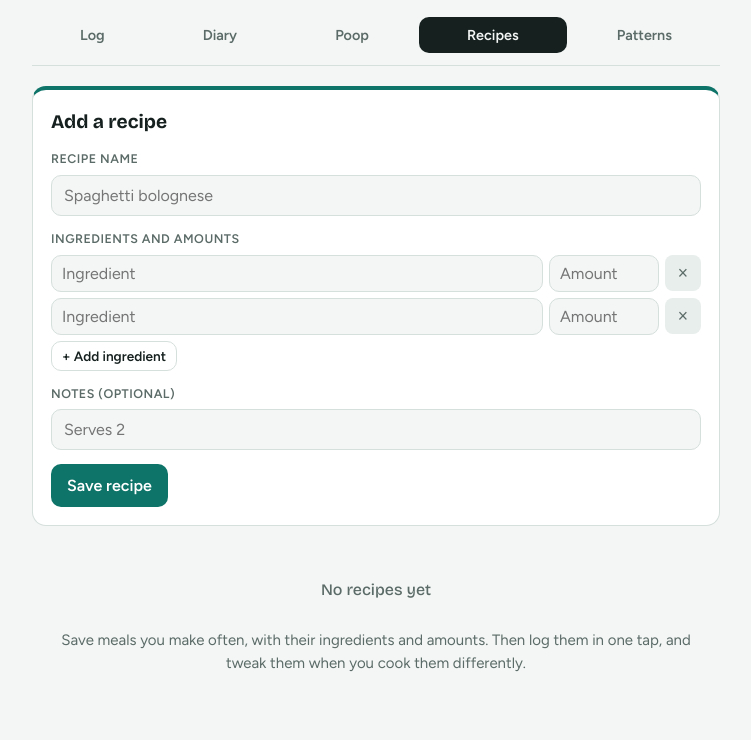
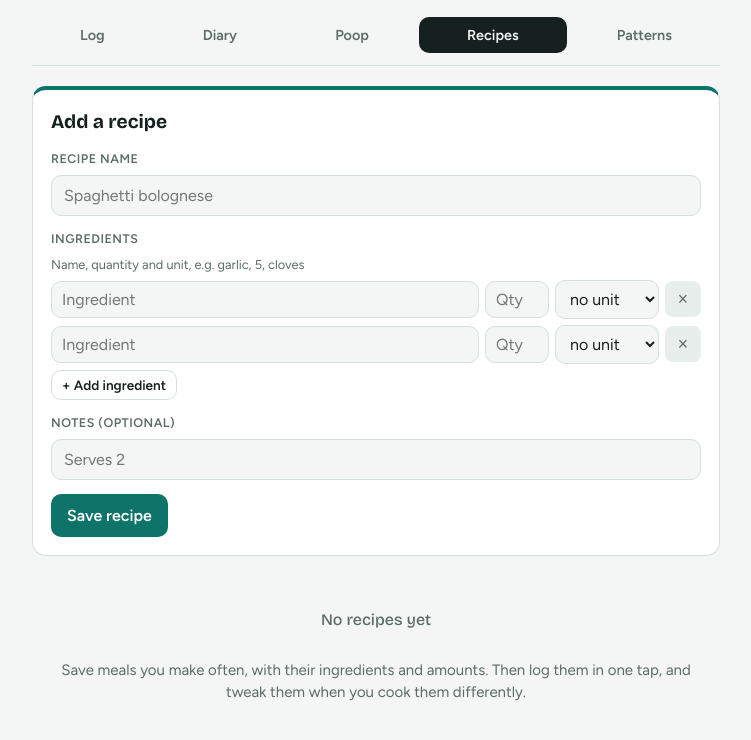
Before and after one commit to lnewin/tummy-log, a plain HTML site: page index.html in a window 1280 px wide. Both pictures are taken after a click on the tab "Recipes". Shown: the part 92-832 px from the top of the page, without its empty margins (264-1015 px from the left). Drawn offline with nearby package versions, Linux system fonts and the light colour scheme.

Commit message:
Add quantity and unit picker to recipe ingredients
Co-Authored-By: Claude Opus 5.5 <noreply@anthropic.com>
Claude-Session: https://claude.ai/code/session_01HDMqsDoY85YfrLReQK7Gu2

```diff
--- a/index.html
+++ b/index.html
@@ -101,8 +101,9 @@ label.check input{width:20px;height:20px;accent-color:var(--meal)}
 .sublink{display:flex;gap:8px;flex-wrap:wrap}
 /* ingredient editor */
 .ings{display:flex;flex-direction:column;gap:6px}
-.ing{display:grid;grid-template-columns:1fr 110px 36px;gap:6px;align-items:center}
-.ing input{padding:8px 10px}
+.ing{display:grid;grid-template-columns:minmax(0,1fr) 64px 104px 36px;gap:6px;align-items:center}
+.ing input,.ing select{padding:8px 10px;min-width:0}
+@media (max-width:480px){.ing{grid-template-columns:72px minmax(0,1fr) 36px;padding-bottom:6px;border-bottom:1px dashed var(--line)}.ing .nm{grid-column:1 / -1}}
 .ing button{border:0;background:var(--sunk);color:var(--muted);border-radius:8px;height:36px;cursor:pointer;font-size:1.1rem}
 .varbox{background:var(--meal-soft);border-radius:10px;padding:10px 12px;display:flex;flex-direction:column;gap:6px}
 .diff{font-size:.85rem;color:var(--muted)}
@@ -416,7 +417,7 @@ details p{color:var(--muted);font-size:.9rem;margin:8px 0 0}
       <h2 id="recipeFormTitle">Add a recipe</h2>
       <label for="recipeName">Recipe name<input id="recipeName" placeholder="Spaghetti bolognese"></label>
       <div>
-        <div class="lbl">Ingredients and amounts</div>
+        <div class="lbl">Ingredients <span class="hint">Name, quantity and unit, e.g. garlic, 5, cloves</span></div>
         <div class="ings" id="recipeIngs" style="margin-top:6px"></div>
         <div class="actions" style="margin-top:6px"><button type="button" class="btn ghost small" id="recipeIngAdd">+ Add ingredient</button></div>
       </div>
@@ -572,24 +573,64 @@ function segPicker(sel, cb){ $(sel).addEventListener("click", e => { const b=e.t
 function flash(id, msg, bad){ const el=$(id); el.textContent=msg; el.style.color = bad?"var(--sym)":"var(--ok)"; clearTimeout(el._t); el._t=setTimeout(()=>el.textContent="",3500); }
 
 /* ingredient row editor, used by meals and recipes */
+/* units: [singular, plural]; metric units don't change */
+const UNITS = [
+  ["", ""], ["g","g"], ["kg","kg"], ["ml","ml"], ["l","l"], ["tsp","tsp"], ["tbsp","tbsp"], ["cup","cups"],
+  ["clove","cloves"], ["tin","tins"], ["can","cans"], ["jar","jars"], ["pack","packs"], ["bag","bags"], ["bottle","bottles"],
+  ["slice","slices"], ["piece","pieces"], ["rasher","rashers"], ["fillet","fillets"], ["stick","sticks"], ["sheet","sheets"],
+  ["handful","handfuls"], ["pinch","pinches"], ["bunch","bunches"], ["sprig","sprigs"], ["splash","splashes"], ["to taste","to taste"]
+];
+const FRAC = {"½":.5,"¼":.25,"¾":.75,"⅓":1/3,"⅔":2/3};
+function parseQty(s){
+  s = String(s||"").trim(); if (!s) return null;
+  if (FRAC[s] != null) return FRAC[s];
+  const m = s.match(/^(\d+)\s*([½¼¾⅓⅔])$/); if (m) return +m[1] + FRAC[m[2]];
+  const f = s.match(/^(\d+)\s*\/\s*(\d+)$/); if (f && +f[2]) return +f[1] / +f[2];
+  const n = parseFloat(s.replace(",", ".")); return isNaN(n) ? null : n;
+}
+function fmtQty(q){ if (q == null) return ""; const w = Math.floor(q), r = q - w; const fr = Object.entries(FRAC).find(([,v]) => Math.abs(v - r) < 0.01); if (fr && r) return (w ? w : "") + fr[0]; return String(Math.round(q*100)/100); }
+function fmtAmount(q, unit){
+  if (unit === "to taste") return "to taste";
+  const u = UNITS.find(x => x[0] === unit);
+  const uTxt = !unit ? "" : u ? (q != null && q !== 1 && !(q < 1 && q > 0) ? u[1] : u[0]) : unit;
+  return [fmtQty(q), uTxt].filter(Boolean).join(" ");
+}
+function parseAmount(a){
+  a = String(a||"").trim(); if (!a) return {qty:null, unit:""};
+  if (/^to taste$/i.test(a)) return {qty:null, unit:"to taste"};
+  const m = a.match(/^([\d.,\/½¼¾⅓⅔]+(?:\s*[½¼¾⅓⅔])?)\s*(.*)$/);
+  const qty = m ? parseQty(m[1]) : null, rest = (m ? m[2] : a).trim().toLowerCase();
+  const u = UNITS.find(x => x[0] === rest || x[1] === rest);
+  return {qty, unit: u ? u[0] : rest};
+}
 function ingEditor(container, rows, onChange){
+  rows.forEach(r => { if (r.qty === undefined && r.unit === undefined){ const p = parseAmount(r.amount); r.qty = p.qty; r.unit = p.unit; } });
   function draw(){
     container.textContent = "";
     rows.forEach((r, i) => {
       const row = document.createElement("div"); row.className = "ing";
-      const n = document.createElement("input"); n.value = r.name; n.placeholder = "Ingredient"; n.setAttribute("aria-label","Ingredient name");
-      const a = document.createElement("input"); a.value = r.amount || ""; a.placeholder = "Amount"; a.setAttribute("aria-label","Amount");
-      const x = document.createElement("button"); x.type="button"; x.textContent="×"; x.setAttribute("aria-label","Remove ingredient");
+      const n = document.createElement("input"); n.value = r.name; n.placeholder = "Ingredient"; n.setAttribute("aria-label","Ingredient name"); n.className = "nm";
+      const q = document.createElement("input"); q.type = "text"; q.inputMode = "decimal"; q.value = fmtQty(r.qty); q.placeholder = "Qty"; q.setAttribute("aria-label","Quantity"); q.className = "qt";
+      const u = document.createElement("select"); u.setAttribute("aria-label","Unit"); u.className = "un";
+      const opts = UNITS.slice(); if (r.unit && !opts.some(x=>x[0]===r.unit)) opts.push([r.unit, r.unit]);
+      opts.forEach(([s, p]) => { const o = document.createElement("option"); o.value = s; o.textContent = !s ? "no unit" : p; u.appendChild(o); });
+      u.value = r.unit || "";
+      const x = document.createElement("button"); x.type="button"; x.textContent="×"; x.setAttribute("aria-label","Remove ingredient"); x.className = "rm";
+      const sync = () => { r.amount = fmtAmount(r.qty, r.unit); onChange && onChange(); };
       n.oninput = () => { r.name = n.value; onChange && onChange(); };
-      a.oninput = () => { r.amount = a.value; onChange && onChange(); };
+      q.oninput = () => { r.qty = parseQty(q.value); sync(); };
+      u.onchange = () => { r.unit = u.value; if (r.unit === "to taste"){ r.qty = null; q.value = ""; } sync(); };
       x.onclick = () => { rows.splice(i,1); draw(); onChange && onChange(); };
-      row.append(n, a, x); container.appendChild(row);
+      row.append(n, q, u, x); container.appendChild(row);
     });
   }
   draw();
-  return { draw, add(){ rows.push({name:"", amount:""}); draw(); const ins = container.querySelectorAll(".ing input"); if (ins.length) ins[ins.length-2].focus(); onChange && onChange(); } };
+  return { draw, add(){ rows.push({name:"", qty:null, unit:"", amount:""}); draw(); const ins = container.querySelectorAll(".ing input.nm"); if (ins.length) ins[ins.length-1].focus(); onChange && onChange(); } };
 }
-const tidyIngs = rows => rows.map(r => ({name: r.name.trim(), amount: (r.amount||"").trim()})).filter(r => r.name);
+const tidyIngs = rows => rows.map(r => {
+  const qty = r.qty === undefined ? parseAmount(r.amount).qty : r.qty, unit = r.unit === undefined ? parseAmount(r.amount).unit : (r.unit || "");
+  return {name: r.name.trim(), qty: qty == null ? null : qty, unit, amount: fmtAmount(qty, unit)};
+}).filter(r => r.name);
 function ingDiff(base, now){
   const bm = new Map(base.map(r => [norm(r.name), r])), nm = new Map(now.map(r => [norm(r.name), r]));
   const add = [], rem = [], chg = [];
@@ -937,7 +978,7 @@ function renderPoop(){
 }
 
 /* ---------- recipes ---------- */
-let recipeRows = [{name:"",amount:""}], recipeEd = null;
+let recipeRows = [], recipeEd = null;
 function resetRecipe(){
   recipeRows.length = 0; recipeRows.push({name:"",amount:""},{name:"",amount:""});
   recipeEd = ingEditor($("#recipeIngs"), recipeRows);
@@ -1225,8 +1266,8 @@ function startDemo(){
   const pick = a => a[Math.floor(rnd()*a.length)];
   const now = new Date(); now.setHours(0,0,0,0);
   const id = () => newId() + out.length;
-  const bol = {id:"demo-bol", kind:"recipe", name:"Spaghetti bolognese", parentId:null, createdAt:now.getTime()-30*DAY, notes:"Serves 2", ingredients:[{name:"beef mince",amount:"500 g"},{name:"onion",amount:"1"},{name:"garlic",amount:"2 cloves"},{name:"chopped tomatoes",amount:"400 g tin"},{name:"spaghetti",amount:"200 g"}]};
-  const bolV = {id:"demo-bol-v", kind:"recipe", name:"Spaghetti bolognese", parentId:"demo-bol", variationDate:now.getTime()-9*DAY+19*H, createdAt:now.getTime()-9*DAY, notes:"", ingredients:[{name:"beef mince",amount:"500 g"},{name:"chopped tomatoes",amount:"400 g tin"},{name:"spaghetti",amount:"200 g"},{name:"carrot",amount:"1"}]};
+  const bol = {id:"demo-bol", kind:"recipe", name:"Spaghetti bolognese", parentId:null, createdAt:now.getTime()-30*DAY, notes:"Serves 2", ingredients:[{name:"beef mince",amount:"500 g"},{name:"onion",amount:"1"},{name:"garlic",amount:"2 cloves"},{name:"chopped tomatoes",amount:"1 tin"},{name:"spaghetti",amount:"200 g"}]};
+  const bolV = {id:"demo-bol-v", kind:"recipe", name:"Spaghetti bolognese", parentId:"demo-bol", variationDate:now.getTime()-9*DAY+19*H, createdAt:now.getTime()-9*DAY, notes:"", ingredients:[{name:"beef mince",amount:"500 g"},{name:"chopped tomatoes",amount:"1 tin"},{name:"spaghetti",amount:"200 g"},{name:"carrot",amount:"1"}]};
   const oats = {id:"demo-oats", kind:"recipe", name:"Overnight oats", parentId:null, createdAt:now.getTime()-30*DAY, notes:"", ingredients:[{name:"oats",amount:"50 g"},{name:"milk",amount:"150 ml"},{name:"honey",amount:"1 tsp"},{name:"blueberries",amount:"handful"}]};
   out.push(bol, bolV, oats);
   const B = [["porridge","milk","banana"],["toast","butter","coffee"],["eggs","toast","coffee"],["yoghurt","granola","berries"],["toast","peanut butter","tea"]];
```
Also changed, not shown: 1 other file.
